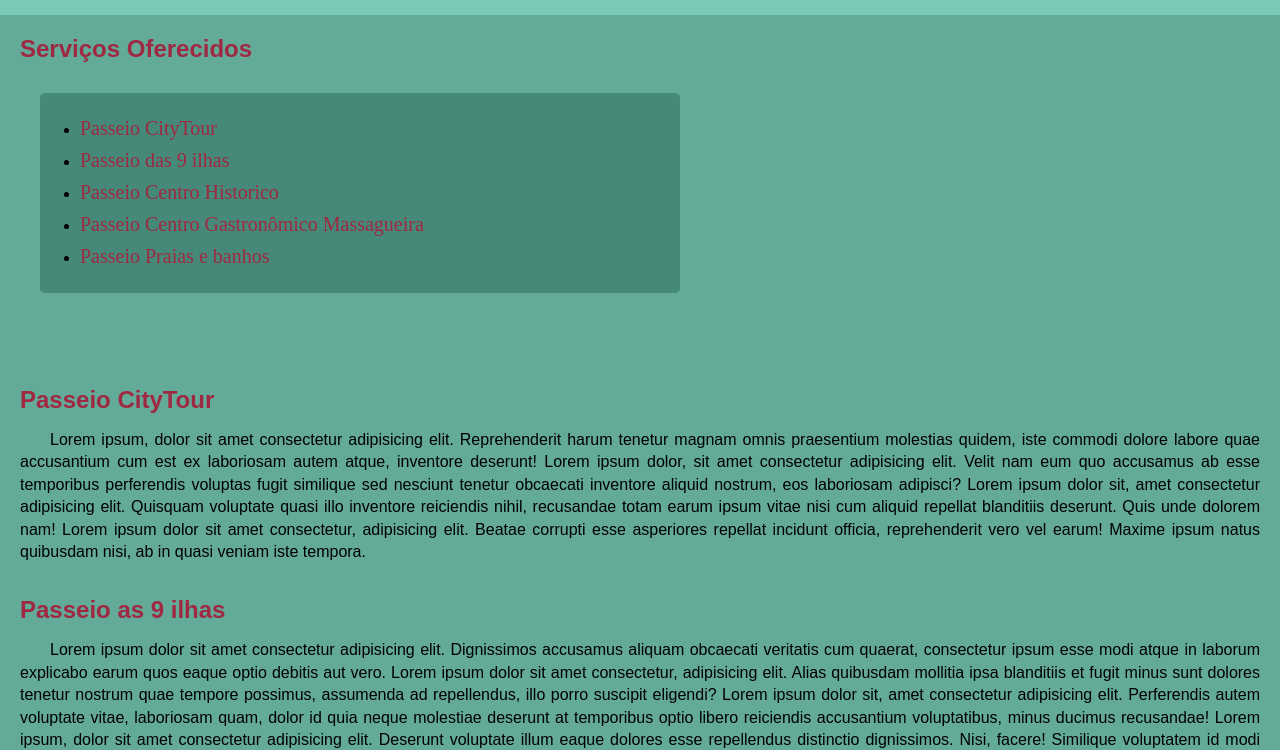
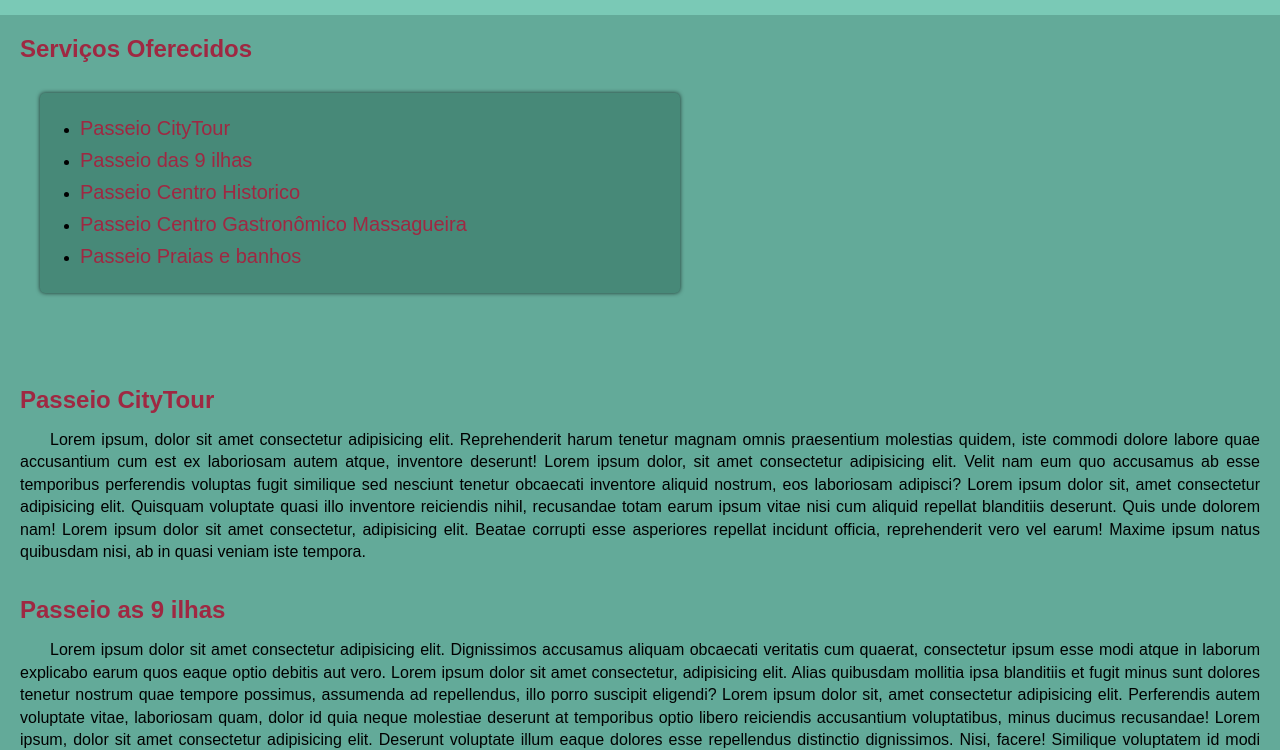
Before and after one commit to fabiosk2/Projeto-Maceio, a plain HTML site: page estrutura.html in a window 1280 px wide. Shown: the part 55-805 px from the top of the page. Drawn offline with Linux system fonts and the light colour scheme.

Commit message:
Update style.css

```diff
--- a/style.css
+++ b/style.css
@@ -204,6 +204,8 @@ footer a:hover {
     line-height: 30px;
     border-radius: 5px;
     margin: 30px 20px 0px 20px;
+    font-family: Arial, Helvetica, sans-serif;
+    box-shadow: 0px 0px 4px rgba(0, 0, 0, 0.716);
 }
 
 #lista li a {
```
